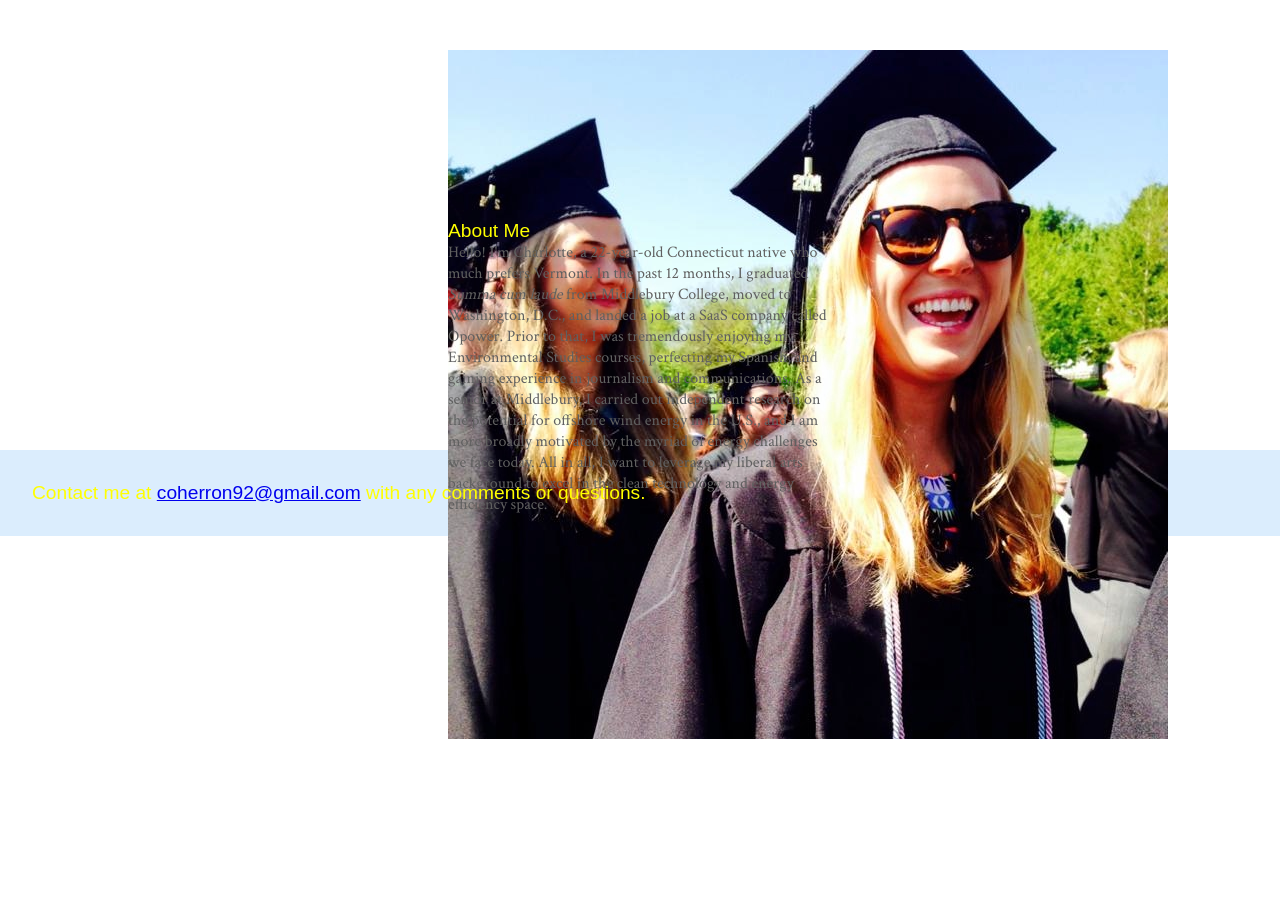
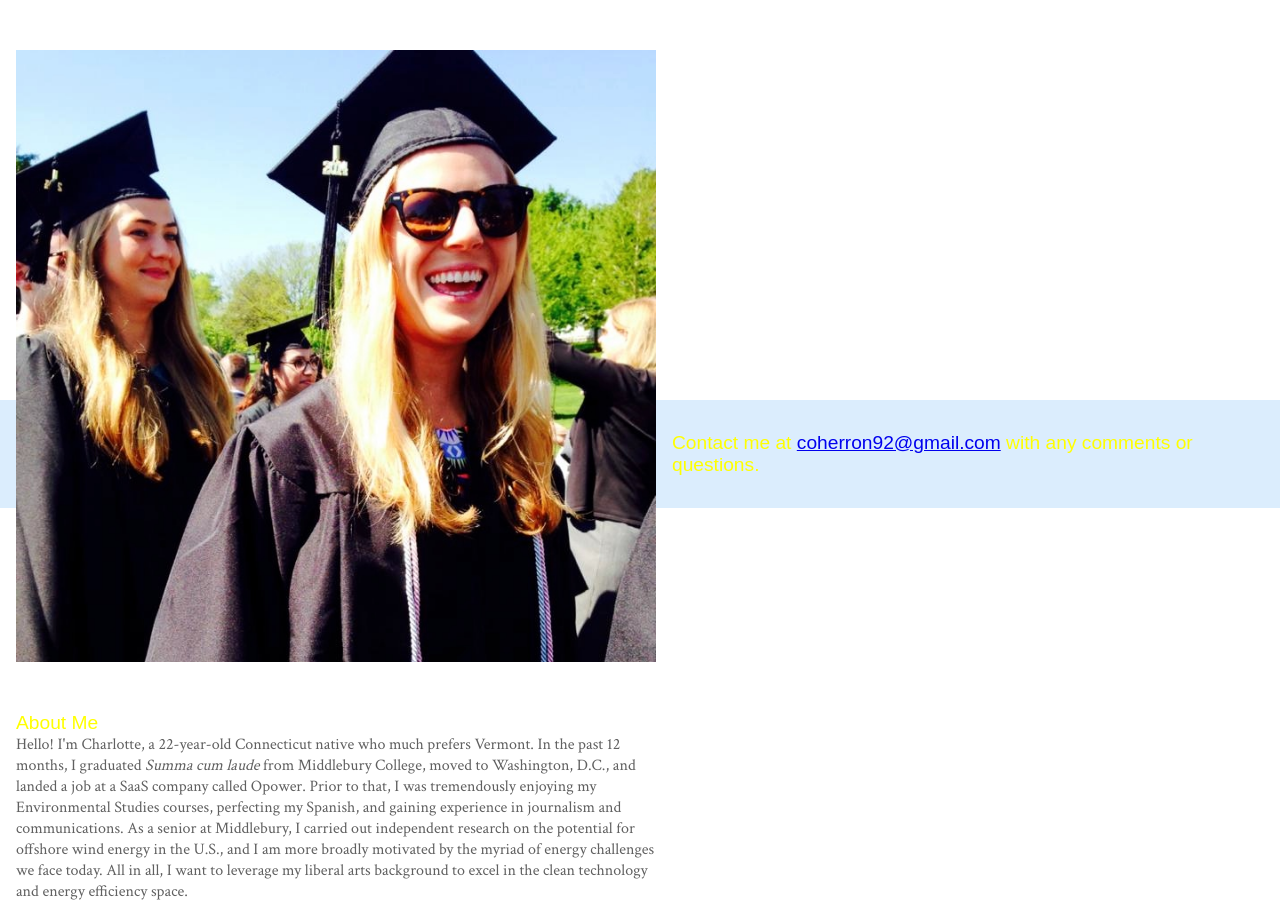
Before and after one commit to charlotteoherron/charlotteoherron.github.io, a plain HTML site: page unit4/index.html in a window 1280 px wide. Shown: the part 800-1702 px from the top of the page. Before the commit the page ends 1543 px from the top, so only its background shows below. Drawn offline with Linux system fonts and the light colour scheme.

Commit message:
Update main.css

```diff
--- a/unit4/main.css
+++ b/unit4/main.css
@@ -30,15 +30,15 @@ section#AboutMe {
 }
 
 .column{
-	width:30%;
-	height:30%;
+	float:left;
+	width:50%;
 	margin:50px auto 0 auto;
-	padding:0 0 0 0;
+	padding:0 1em 0 1em;
 }
 
-.column div{
-
-
+.column img {
+	display:block;
+	width:100%;
 }
 h1, section#splash p {
 	background:rgba(255,255,255,.5);
```
